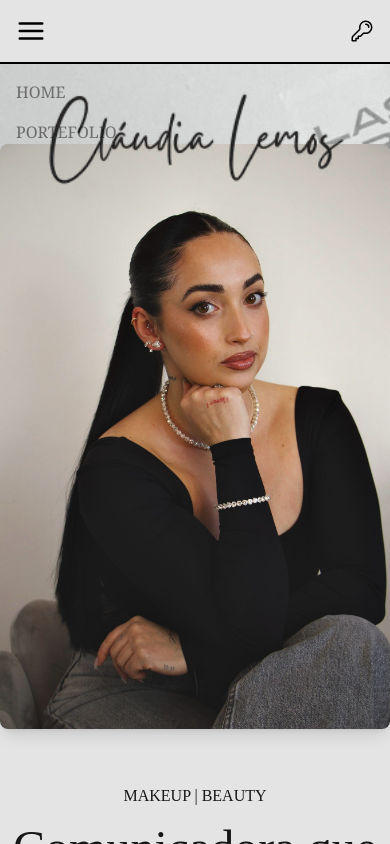
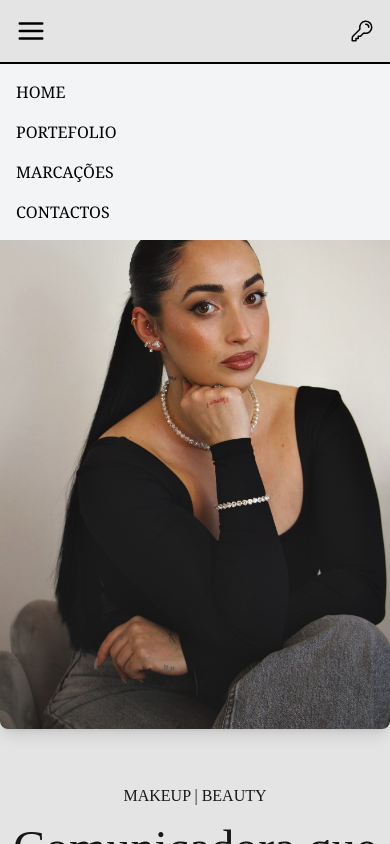
Before and after one commit to catarina-das-merces/BeautyStudio, a Next.js app: page / in a window 390 px wide. Both pictures are taken after a click on the element 31 px from the left and 31 px from the top of the page. Shown: the top 844 px of the page. Built offline with nearby package versions, Linux system fonts and the light colour scheme.

Commit message:
Update Header.tsx

```diff
--- a/src/components/Header.tsx
+++ b/src/components/Header.tsx
@@ -55,7 +55,7 @@ export const Header = () => {
 			<div
 				className={`${
 					isMenuOpen ? "block" : "hidden"
-				} absolute top-16 left-0 w-full bg-gray-100 text-black p-4 md:hidden`}
+				} absolute top-16 left-0 w-full bg-gray-100 text-black p-4 md:hidden z-50`}
 			>
 				<ul className="flex flex-col space-y-4">
 					<li>
```
